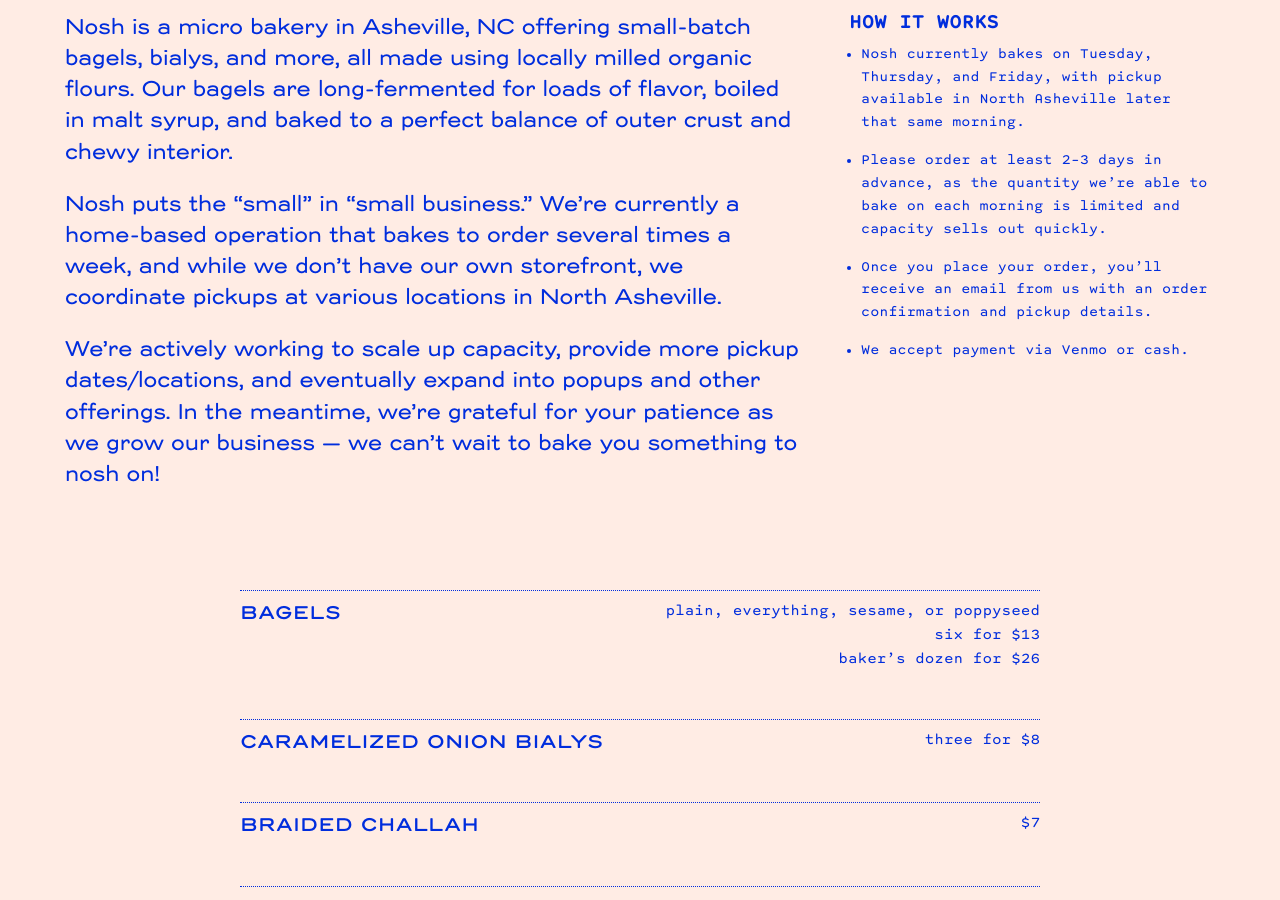
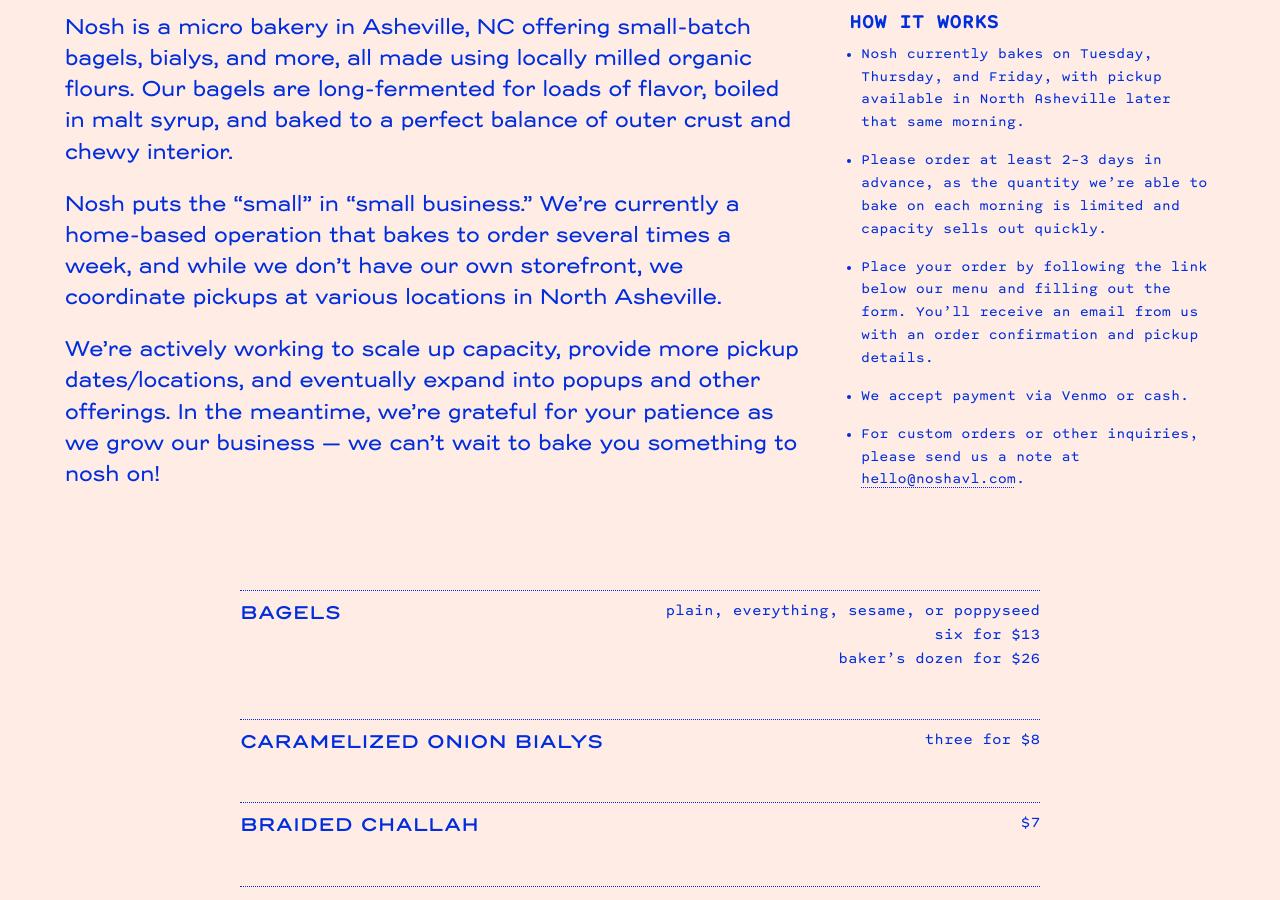
Before and after one commit to mattjohnlee/nosh-avl, a Jekyll site: the page built from index.md, in a window 1280 px wide and 900 px high, scrolled down 441 px. Built offline with Jekyll 4.4.1, drawn with Linux system fonts in a browser that asks for light colours.

Commit message:
Revert "whoops, let’s hide that order form link"
This reverts commit 0b2af69804b99bb88561d056bf5cf502a3b9a4db.

```diff
--- a/index.md
+++ b/index.md
@@ -28,9 +28,9 @@ slug: home
 		<ul>
 			<li>Nosh currently bakes on Tuesday, Thursday, and Friday, with pickup available in North Asheville later that same morning.</li>
 			<li>Please order at least 2–3 days in advance, as the quantity we’re able to bake on each morning is limited and capacity sells out quickly.</li>
-			<li>Once you place your order, you’ll receive an email from us with an order confirmation and pickup details.</li>
+			<li>Place your order by following the link below our menu and filling out the form. You’ll receive an email from us with an order confirmation and pickup details.</li>
 			<li>We accept payment via Venmo or cash.</li>
-			<!-- <li>For custom orders or other inquiries, please send us a note at <a href="mailto:hello@noshavl.com">hello@noshavl.com</a>.</li> -->
+			<li>For custom orders or other inquiries, please send us a note at <a href="mailto:hello@noshavl.com">hello@noshavl.com</a>.</li>
 		</ul>
 	</div>
 </section>
@@ -63,7 +63,7 @@ slug: home
 </ul>
 
 <div class="inquiries">
-	<div class=""><a a href="mailto:hello@noshavl.com" class="button-link">Place your order</a></div>
+	<div class=""><a href="#" class="button-link">Place your order</a></div>
 	<!-- <a class="inquiries__email" href="mailto:hello@noshavl.com">hello@noshavl.com</a> -->
 </div>
 
```
